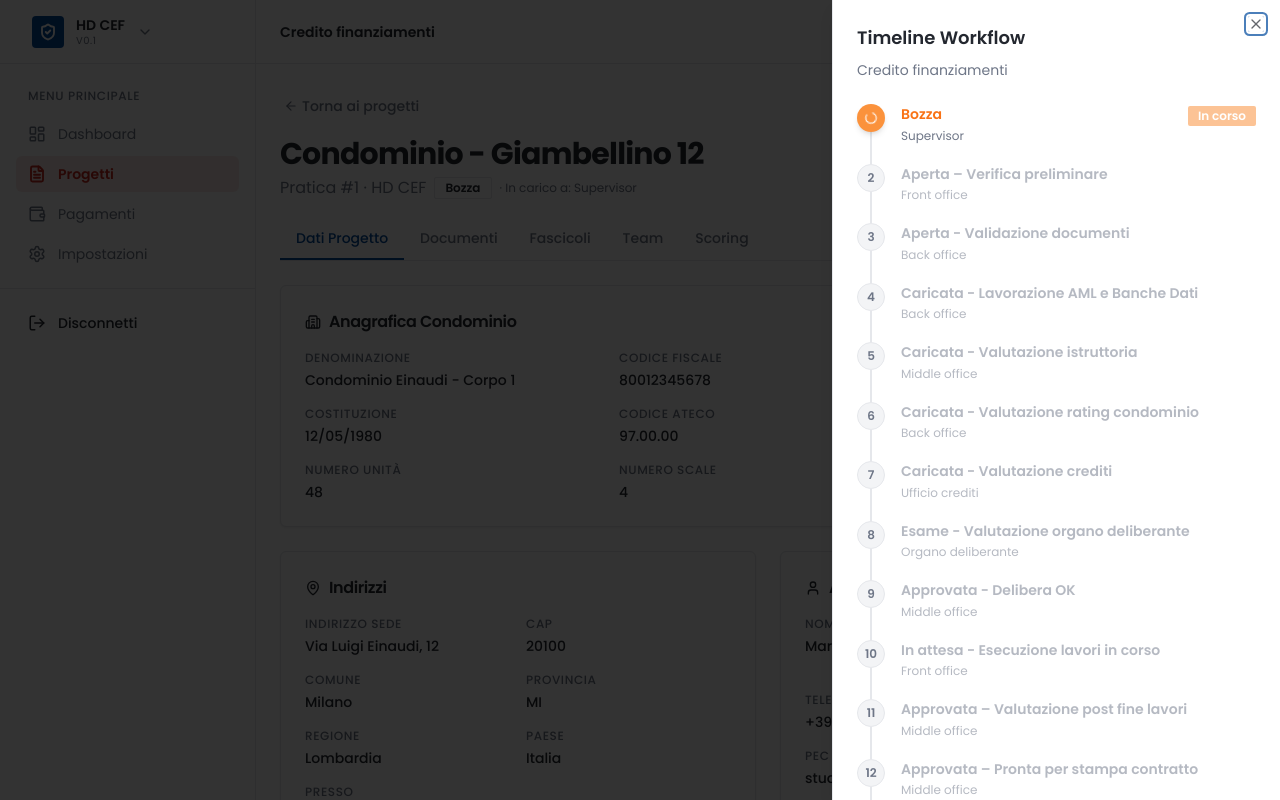
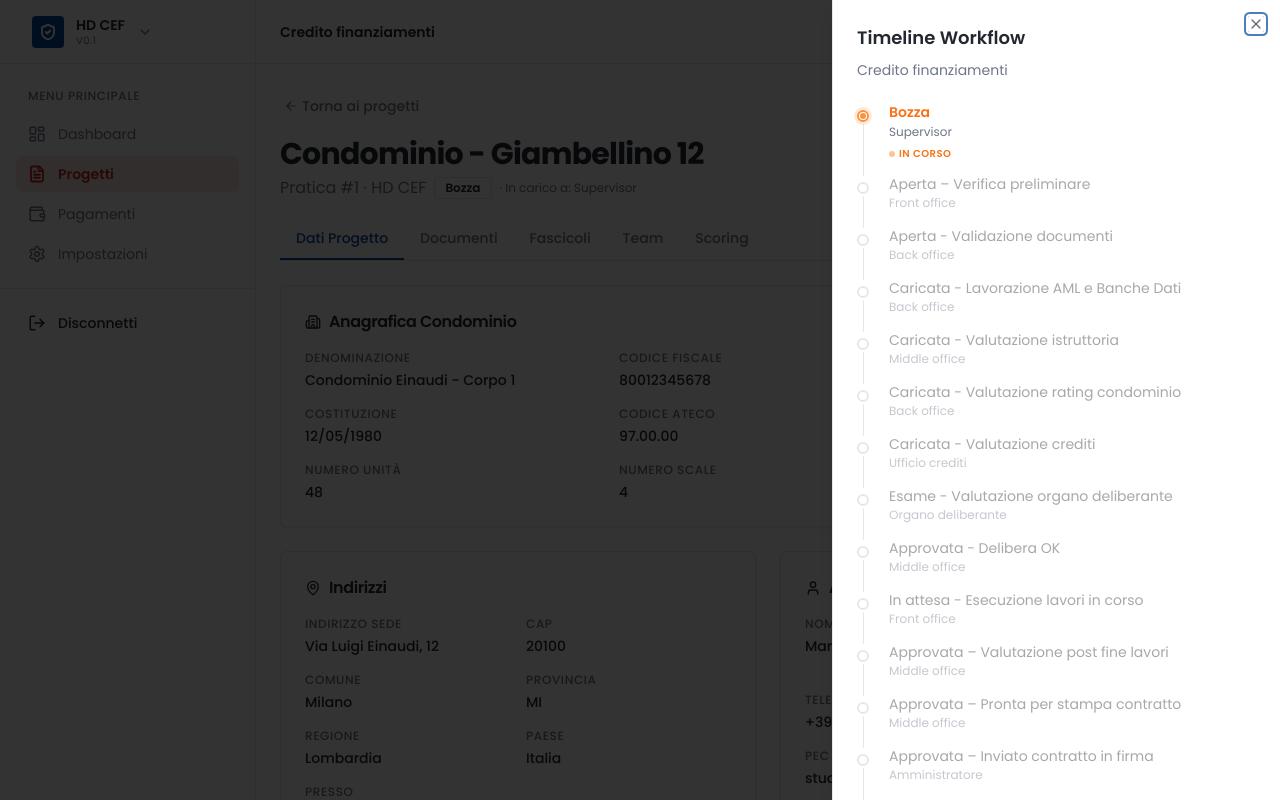
Before and after one commit to devbewill/saas-workflow, a React (Vite) app: page /projects/1 in a window 1280 px wide. Both pictures are taken after a click on the button "Timeline". Shown: the top 800 px of the page. Built offline with nearby package versions, Linux system fonts and the light colour scheme.

Commit message:
timeline redesigned

```diff
--- a/src/features/projects/pages/project-detail-page.jsx
+++ b/src/features/projects/pages/project-detail-page.jsx
@@ -104,7 +104,7 @@ export default function ProjectDetailPage() {
                                     <SheetTitle>Timeline Workflow</SheetTitle>
                                     <SheetDescription>{activeApp.label}</SheetDescription>
                                 </SheetHeader>
-                                <div className="mt-6">
+                                <div className="mt-6 space-y-0">
                                     {allSteps.map((step, i) => {
                                         const status = getStepStatus(i);
                                         const isLast = i === allSteps.length - 1;
@@ -113,67 +113,50 @@ export default function ProjectDetailPage() {
                                             <div
                                                 key={step.id}
                                                 onClick={() => { transitionTo(step.fullName); setIsTimelineOpen(false); }}
-                                                className="relative flex gap-4 cursor-pointer group"
+                                                className="relative flex gap-5 cursor-pointer group"
                                             >
-                                                {/* Icon + Vertical line */}
+                                                {/* Dot + vertical line column */}
                                                 <div className="flex flex-col items-center">
+                                                    {/* Circle */}
                                                     <div className={cn(
-                                                        'flex h-7 w-7 shrink-0 items-center justify-center rounded-full text-xs font-semibold z-10 transition-all',
-                                                        status === 'completed' && 'bg-primary text-primary-foreground',
-                                                        status === 'current' && 'bg-orange-400 text-white shadow-md',
-                                                        status === 'future' && 'bg-muted text-muted-foreground border border-border'
+                                                        'relative flex h-3 w-3 shrink-0 items-center justify-center rounded-full z-10 transition-all mt-1.5',
+                                                        status === 'completed' && 'bg-primary border-2 border-primary',
+                                                        status === 'current' && 'border-2 border-orange-400 bg-white shadow-[0_0_0_3px_rgba(251,146,60,0.2)]',
+                                                        status === 'future' && 'border-2 border-border bg-white'
                                                     )}>
-                                                        {status === 'completed' ? (
-                                                            <Check size={14} />
-                                                        ) : status === 'current' ? (
-                                                            <Loader2 size={14} className="animate-spin" />
-                                                        ) : (
-                                                            <span>{i + 1}</span>
-                                                        )}
+                                                        {status === 'current' && <div className="h-1.5 w-1.5 rounded-full bg-orange-400" />}
                                                     </div>
-                                                    {/* Vertical connector */}
+                                                    {/* Connector line */}
                                                     {!isLast && (
-                                                        <div className={cn(
-                                                            'w-0.5 flex-1 min-h-[28px]',
-                                                            status === 'completed' ? 'bg-primary' : 'bg-border'
-                                                        )} />
+                                                        <div className="w-px flex-1 min-h-[32px] bg-border mt-0.5" />
                                                     )}
                                                 </div>
 
                                                 {/* Content */}
                                                 <div className={cn(
-                                                    'flex-1 pb-5 pt-0.5 min-w-0',
-                                                    status === 'future' && 'opacity-50 group-hover:opacity-80'
+                                                    'flex-1 pb-3 min-w-0',
+                                                    status === 'future' && 'opacity-40 group-hover:opacity-70 transition-opacity'
                                                 )}>
-                                                    <div className="flex items-start justify-between gap-3">
-                                                        <div className="flex-1 min-w-0">
                                                     <p className={cn(
-                                                                'text-sm font-semibold leading-tight',
-                                                                status === 'current' && 'text-orange-500',
-                                                                status === 'completed' && 'text-foreground',
-                                                                status === 'future' && 'text-muted-foreground'
+                                                        'text-sm leading-tight',
+                                                        status === 'current' && 'font-semibold text-orange-500',
+                                                        status !== 'current' && 'font-normal text-foreground'
                                                     )}>
                                                         {step.fullName}
                                                     </p>
-                                                            <p className="text-xs text-muted-foreground mt-1">{step.owner}</p>
-                                                        </div>
-                                                        {/* Status badge */}
+                                                    <p className="text-xs text-muted-foreground mt-0.5">{step.owner}</p>
                                                     {status === 'current' && (
-                                                            <Badge className="bg-orange-400 text-white border-none animate-pulse shrink-0">
+                                                        <span className="inline-flex items-center gap-1 mt-1.5 text-[10px] font-semibold text-orange-500 uppercase tracking-wider">
+                                                            <span className="h-1.5 w-1.5 rounded-full bg-orange-400 animate-pulse" />
                                                             In corso
-                                                            </Badge>
+                                                        </span>
                                                     )}
-                                                        {status === 'completed' && (
-                                                            <Badge variant="outline" className="text-muted-foreground shrink-0">
-                                                                Completato
-                                                            </Badge>
-                                                        )}
-                                                    </div>
                                                 </div>
                                             </div>
                                         );
                                     })}
                                 </div>
+
                             </SheetContent>
                         </Sheet>
 
```
Lines whose indentation alone changed are shown as unchanged.
